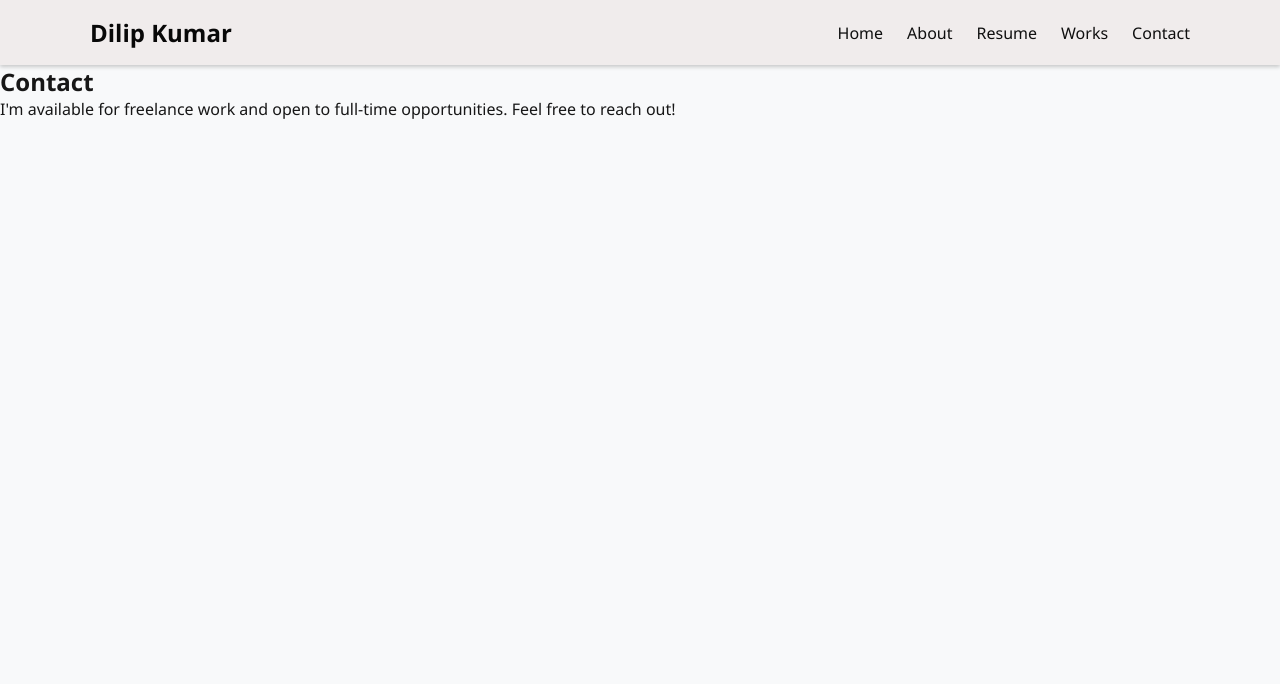
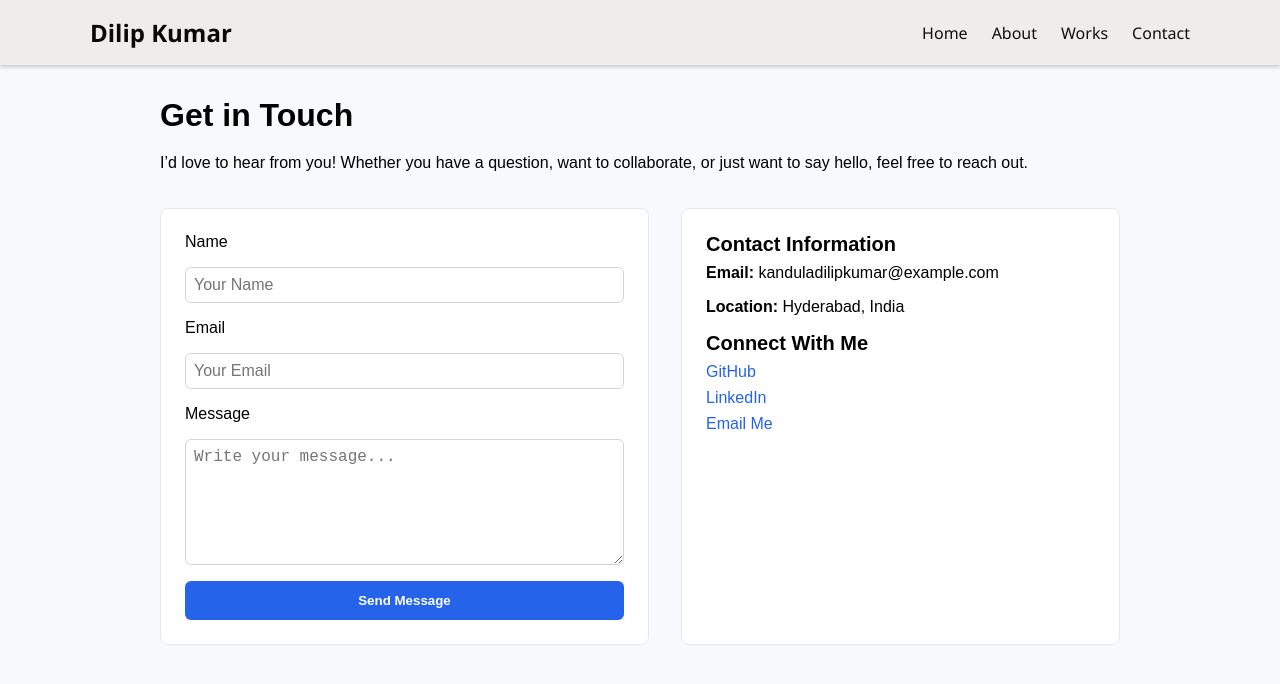
Before and after one commit to DilipKumarKandula/kanduladilipkumar, a Next.js app: page /contact in a window 1280 px wide. Shown: the top 684 px of the page. Built offline with nearby package versions, Linux system fonts and the light colour scheme.

Commit message:
updating the files and ui

```diff
--- a/src/components/Header.js
+++ b/src/components/Header.js
@@ -9,7 +9,7 @@ export default function Header() {
         <nav className={styles.nav}>
           <Link href="/" className={styles.link}>Home</Link>
           <Link href="/about" className={styles.link}>About</Link>
-          <Link href="/resume" className={styles.link}>Resume</Link>
+          {/* <Link href="/resume" className={styles.link}>Resume</Link> */}
           <Link href="/works" className={styles.link}>Works</Link>
           <Link href="/contact" className={styles.link}>Contact</Link>
         </nav>
--- a/src/pages/about.js
+++ b/src/pages/about.js
@@ -4,12 +4,14 @@ export default function About() {
   return (
     <>
       <Header />
-      <main className="container mx-auto p-8">
-        <h2 className="text-2xl font-bold mb-4">About Me</h2>
-        <p className="text-lg text-gray-700">
+      <main style={{ maxWidth: '1024px', margin: '0 auto', padding: '2rem' }}>
+        <h2 style={{ fontSize: '1.5rem', fontWeight: 'bold', marginBottom: '1rem',  color: 'black'}}>
+          About Me
+        </h2>
+        <p style={{ fontSize: '1.125rem', color: '#4a5568' }}>
           Hi, I&apos;m Dilip — a passionate full-stack developer with experience in building responsive, user-friendly applications.
         </p>
-        <p className="text-lg text-gray-700 mt-4">
+        <p style={{ fontSize: '1.125rem', color: '#4a5568', marginTop: '1rem' }}>
           I&apos;ve worked with technologies like React, Next.js, Node.js, and MongoDB to deliver performant and scalable solutions.
         </p>
       </main>
--- a/src/pages/contact.js
+++ b/src/pages/contact.js
@@ -1,14 +1,147 @@
-import Header from '../components/Header';
+import Head from 'next/head';
+import Header from '@/components/Header';
 
 export default function Contact() {
+  const styles = {
+    main: {
+      maxWidth: '1024px',
+      margin: '0 auto',
+      padding: '2rem',
+      fontFamily: 'sans-serif',
+    },
+    heading: {
+      fontSize: '2rem',
+      fontWeight: 'bold',
+      marginBottom: '1rem',
+      color: '#000000',
+    },
+    intro: {
+      fontSize: '1rem',
+      color: '#000000',
+      marginBottom: '2rem',
+      lineHeight: '1.6',
+    },
+    container: {
+      display: 'flex',
+      flexWrap: 'wrap',
+      gap: '2rem',
+    },
+    form: {
+      flex: '1 1 300px',
+      display: 'flex',
+      flexDirection: 'column',
+      gap: '1rem',
+      padding: '1.5rem',
+      border: '1px solid #e5e7eb',
+      borderRadius: '0.5rem',
+      backgroundColor: '#ffffff',
+    },
+    label: {
+      color: '#000000',
+      fontWeight: '500',
+    },
+    input: {
+      padding: '0.5rem',
+      border: '1px solid #d1d5db',
+      borderRadius: '0.375rem',
+      fontSize: '1rem',
+      backgroundColor: '#ffffff',
+    },
+    textarea: {
+      padding: '0.5rem',
+      border: '1px solid #d1d5db',
+      borderRadius: '0.375rem',
+      fontSize: '1rem',
+      resize: 'vertical',
+      backgroundColor: '#ffffff',
+    },
+    button: {
+      backgroundColor: '#2563eb',
+      color: 'white',
+      padding: '0.75rem',
+      border: 'none',
+      borderRadius: '0.375rem',
+      fontWeight: 'bold',
+      cursor: 'pointer',
+      transition: 'background-color 0.2s ease',
+    },
+    info: {
+      flex: '1 1 250px',
+      padding: '1.5rem',
+      border: '1px solid #e5e7eb',
+      borderRadius: '0.5rem',
+      backgroundColor: '#ffffff',
+    },
+    infoHeading: {
+      fontSize: '1.25rem',
+      fontWeight: '600',
+      marginBottom: '0.5rem',
+      color: '#000000',
+    },
+    infoText: {
+      fontSize: '1rem',
+      color: '#000000',
+      marginBottom: '1rem',
+    },
+    linkList: {
+      listStyle: 'none',
+      padding: 0,
+    },
+    linkItem: {
+      marginBottom: '0.5rem',
+    },
+    link: {
+      color: '#2563eb',
+      textDecoration: 'none',
+    },
+  };
+
   return (
     <>
       <Header />
-      <main className="container mx-auto p-8">
-        <h2 className="text-2xl font-bold mb-4">Contact</h2>
-        <p className="text-lg text-gray-700">
-          I&apos;m available for freelance work and open to full-time opportunities. Feel free to reach out!
+      <Head>
+        <title>Contact - Dilip Kumar</title>
+      </Head>
+      <main style={styles.main}>
+        <h1 style={styles.heading}>Get in Touch</h1>
+        <p style={styles.intro}>
+          I’d love to hear from you! Whether you have a question, want to collaborate,
+          or just want to say hello, feel free to reach out.
         </p>
+
+        <div style={styles.container}>
+          <form style={styles.form}>
+            <label htmlFor="name" style={styles.label}>Name</label>
+            <input type="text" id="name" name="name" placeholder="Your Name" required style={styles.input} />
+
+            <label htmlFor="email" style={styles.label}>Email</label>
+            <input type="email" id="email" name="email" placeholder="Your Email" required style={styles.input} />
+
+            <label htmlFor="message" style={styles.label}>Message</label>
+            <textarea id="message" name="message" placeholder="Write your message..." rows="6" required style={styles.textarea} />
+
+            <button type="submit" style={styles.button}>Send Message</button>
+          </form>
+
+          <div style={styles.info}>
+            <h2 style={styles.infoHeading}>Contact Information</h2>
+            <p style={styles.infoText}><strong>Email:</strong> kanduladilipkumar@example.com</p>
+            <p style={styles.infoText}><strong>Location:</strong> Hyderabad, India</p>
+
+            <h3 style={styles.infoHeading}>Connect With Me</h3>
+            <ul style={styles.linkList}>
+              <li style={styles.linkItem}>
+                <a href="https://github.com/DilipKumarKandula" target="_blank" rel="noopener noreferrer" style={styles.link}>GitHub</a>
+              </li>
+              <li style={styles.linkItem}>
+                <a href="https://www.linkedin.com/in/dilipkumarkandula" target="_blank" rel="noopener noreferrer" style={styles.link}>LinkedIn</a>
+              </li>
+              <li style={styles.linkItem}>
+                <a href="mailto:kanduladilipkumar@example.com" style={styles.link}>Email Me</a>
+              </li>
+            </ul>
+          </div>
+        </div>
       </main>
     </>
   );
--- /dev/null
+++ b/src/pages/works.js
@@ -0,0 +1,77 @@
+import Head from 'next/head';
+import Header from '../components/Header';
+
+export default function Works() {
+  const styles = {
+    main: {
+      maxWidth: '1024px',
+      margin: '0 auto',
+      padding: '2rem',
+      fontFamily: 'sans-serif',
+    },
+    heading: {
+      fontSize: '2rem',
+      fontWeight: 'bold',
+      marginBottom: '2rem',
+    },
+    project: {
+      marginBottom: '2rem',
+      padding: '1.5rem',
+      border: '1px solid #e5e7eb',
+      borderRadius: '0.5rem',
+      backgroundColor: '#f9fafb',
+    },
+    title: {
+      fontSize: '1.25rem',
+      fontWeight: '600',
+      marginBottom: '0.5rem',
+      color: '#111827',
+    },
+    description: {
+      fontSize: '1rem',
+      color: '#4b5563',
+      lineHeight: '1.6',
+    },
+  };
+
+  return (
+    <>
+      <Header />
+      <Head>
+        <title>Works - Dilip Kumar</title>
+      </Head>
+      <main style={styles.main}>
+        <h1 style={{ fontSize: '2.3rem', fontWeight: 'bold', marginBottom: '1rem',  color: 'black'}}>My Projects & Works</h1>
+
+        <div style={styles.project}>
+          <h2 style={styles.title}>LMS Web Application</h2>
+          <p style={styles.description}>
+            A complete Learning Management System built with React, Node.js, and Bootstrap.
+            It includes user authentication, course management, and a responsive UI.
+          </p>
+        </div>
+
+        <div style={styles.project}>
+          <h2 style={styles.title}>Gamified LMS Platform</h2>
+          <p style={styles.description}>
+            Developed a gamified learning experience using JavaScript and HTML. Added interactive UI elements and a point-based reward system.
+          </p>
+        </div>
+
+        <div style={styles.project}>
+          <h2 style={styles.title}>Task Tracker Backend (Node.js)</h2>
+          <p style={styles.description}>
+            Built a full CRUD REST API using Node.js. Implemented real-time task creation, updating, and deletion with JSON file persistence.
+          </p>
+        </div>
+
+        <div style={styles.project}>
+          <h2 style={styles.title}>Portfolio Website</h2>
+          <p style={styles.description}>
+            Designed and developed a personal portfolio using Next.js to showcase skills and projects. Hosted on GitHub and deployed via Vercel.
+          </p>
+        </div>
+      </main>
+    </>
+  );
+}
```
